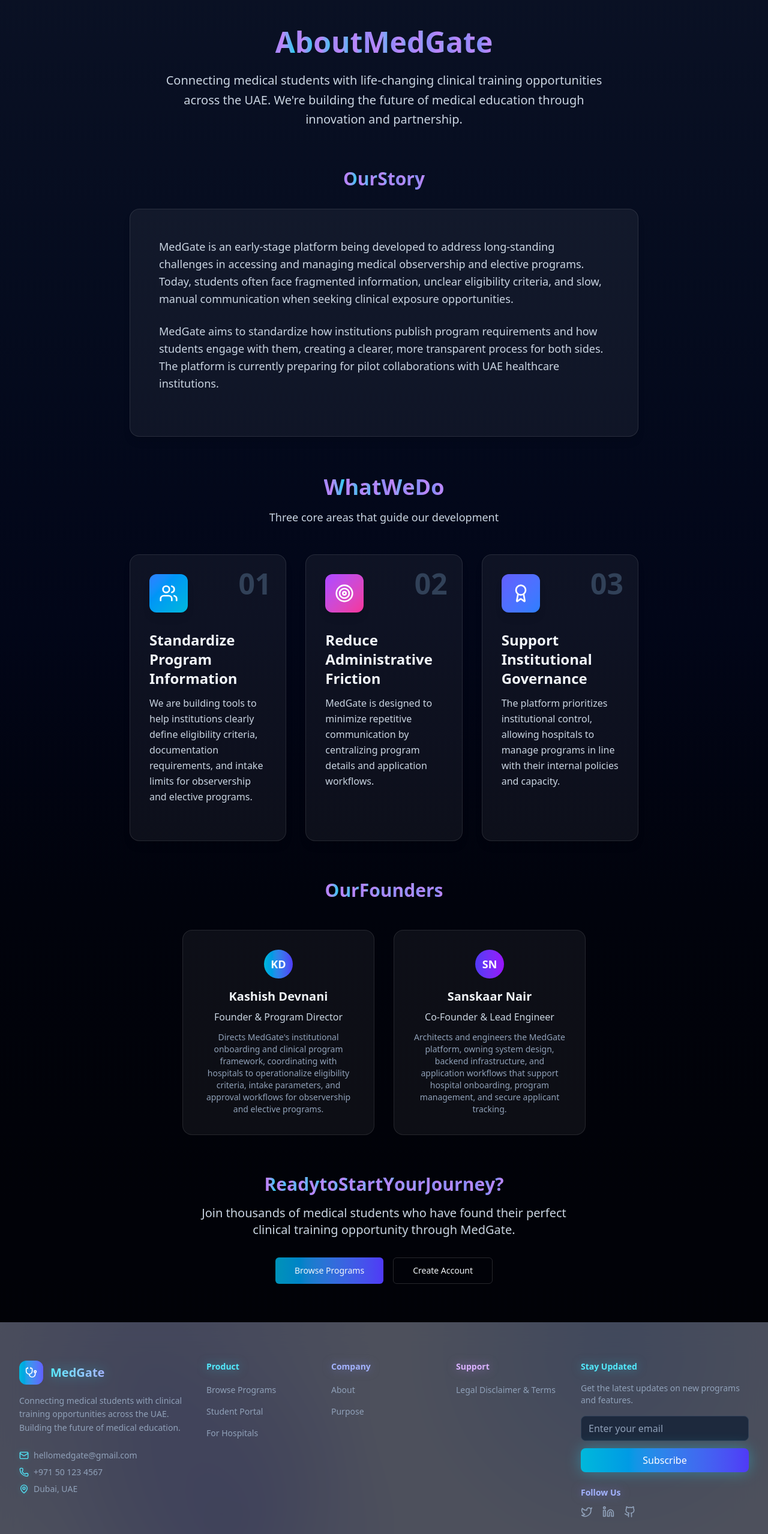
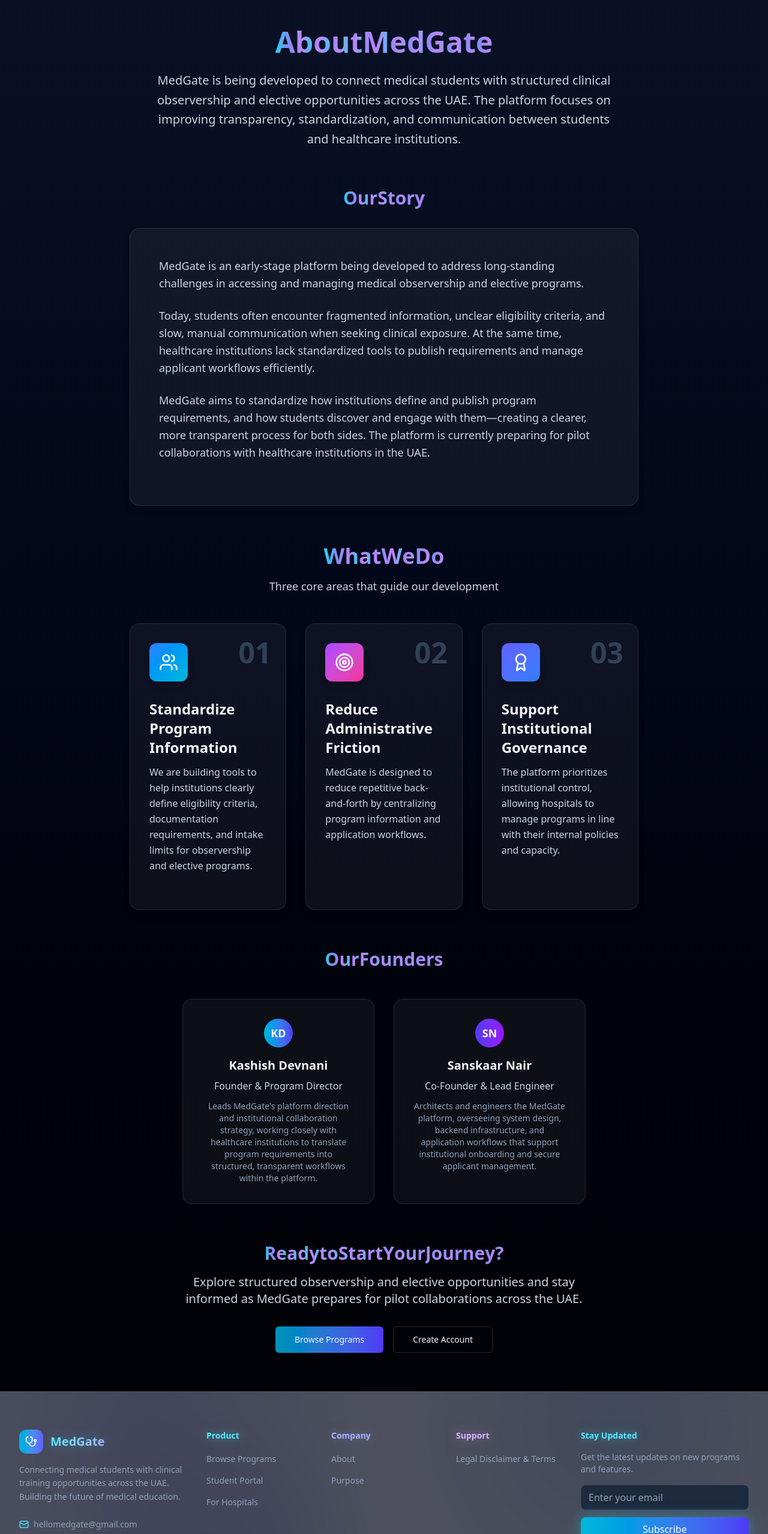
Before and after one commit to s1business84-hub/medgatefinal, a Next.js app in the folder medgate/: page /about in a window 1280 px wide. Shown: the part 179-2736 px from the top of the page at 60% size. Built offline with nearby package versions, Linux system fonts and the light colour scheme.

Commit message:
Lock About page with final approved content and wording

```diff
--- a/medgate/app/about/page.tsx
+++ b/medgate/app/about/page.tsx
@@ -30,8 +30,7 @@ export default function AboutPage() {
             <AnimatedGradientText>About MedGate</AnimatedGradientText>
           </h1>
           <p className="text-xl text-slate-300 max-w-3xl mx-auto leading-relaxed">
-            Connecting medical students with life-changing clinical training opportunities across the UAE.
-            We&apos;re building the future of medical education through innovation and partnership.
+            MedGate is being developed to connect medical students with structured clinical observership and elective opportunities across the UAE. The platform focuses on improving transparency, standardization, and communication between students and healthcare institutions.
           </p>
         </div>
 
@@ -51,10 +50,13 @@ export default function AboutPage() {
 
             <div className="relative z-10">
               <p className="text-lg text-slate-300 leading-relaxed mb-6">
-                MedGate is an early-stage platform being developed to address long-standing challenges in accessing and managing medical observership and elective programs. Today, students often face fragmented information, unclear eligibility criteria, and slow, manual communication when seeking clinical exposure opportunities.
+                MedGate is an early-stage platform being developed to address long-standing challenges in accessing and managing medical observership and elective programs.
               </p>
               <p className="text-lg text-slate-300 leading-relaxed mb-6">
-                MedGate aims to standardize how institutions publish program requirements and how students engage with them, creating a clearer, more transparent process for both sides. The platform is currently preparing for pilot collaborations with UAE healthcare institutions.
+                Today, students often encounter fragmented information, unclear eligibility criteria, and slow, manual communication when seeking clinical exposure. At the same time, healthcare institutions lack standardized tools to publish requirements and manage applicant workflows efficiently.
+              </p>
+              <p className="text-lg text-slate-300 leading-relaxed mb-6">
+                MedGate aims to standardize how institutions define and publish program requirements, and how students discover and engage with them—creating a clearer, more transparent process for both sides. The platform is currently preparing for pilot collaborations with healthcare institutions in the UAE.
               </p>
             </div>
           </div>
@@ -84,7 +86,7 @@ export default function AboutPage() {
               {
                 icon: Target,
                 title: 'Reduce Administrative Friction',
-                description: 'MedGate is designed to minimize repetitive communication by centralizing program details and application workflows.',
+                description: 'MedGate is designed to reduce repetitive back-and-forth by centralizing program information and application workflows.',
                 gradient: 'from-purple-500 to-pink-500',
                 bgGradient: 'from-fuchsia-400/20 to-pink-400/10',
                 number: '02'
@@ -161,7 +163,7 @@ export default function AboutPage() {
               </div>
               <h3 className="text-xl font-semibold text-slate-100 mb-2">Kashish Devnani</h3>
               <p className="text-slate-300">Founder & Program Director</p>
-              <p className="text-sm text-slate-400 mt-3">Directs MedGate&apos;s institutional onboarding and clinical program framework, coordinating with hospitals to operationalize eligibility criteria, intake parameters, and approval workflows for observership and elective programs.</p>
+              <p className="text-sm text-slate-400 mt-3">Leads MedGate&apos;s platform direction and institutional collaboration strategy, working closely with healthcare institutions to translate program requirements into structured, transparent workflows within the platform.</p>
             </div>
 
             <div className="rounded-2xl bg-white/5 border border-white/10 p-8 hover:bg-white/10 transition-all duration-300">
@@ -170,7 +172,7 @@ export default function AboutPage() {
               </div>
               <h3 className="text-xl font-semibold text-slate-100 mb-2">Sanskaar Nair</h3>
               <p className="text-slate-300">Co-Founder & Lead Engineer</p>
-              <p className="text-sm text-slate-400 mt-3">Architects and engineers the MedGate platform, owning system design, backend infrastructure, and application workflows that support hospital onboarding, program management, and secure applicant tracking.</p>
+              <p className="text-sm text-slate-400 mt-3">Architects and engineers the MedGate platform, overseeing system design, backend infrastructure, and application workflows that support institutional onboarding and secure applicant management.</p>
             </div>
           </div>
         </section>
@@ -181,7 +183,7 @@ export default function AboutPage() {
             <AnimatedGradientText>Ready to Start Your Journey?</AnimatedGradientText>
           </h2>
           <p className="text-xl text-slate-300 mb-8 max-w-2xl mx-auto">
-            Join thousands of medical students who have found their perfect clinical training opportunity through MedGate.
+            Explore structured observership and elective opportunities and stay informed as MedGate prepares for pilot collaborations across the UAE.
           </p>
           <div className="flex flex-col sm:flex-row gap-4 justify-center">
             <Link href="/programs">
--- a/medgate/components/sections/footer.tsx
+++ b/medgate/components/sections/footer.tsx
@@ -66,7 +66,7 @@ export function Footer() {
               </div>
               <div className="flex items-center">
                 <Phone className="h-4 w-4 mr-2 text-cyan-300 drop-shadow-[0_0_5px_rgba(34,211,238,0.3)]" />
-                +971 50 123 4567
+                +971 50 123 4567 (Founder)
               </div>
               <div className="flex items-center">
                 <MapPin className="h-4 w-4 mr-2 text-cyan-300 drop-shadow-[0_0_5px_rgba(34,211,238,0.3)]" />
```
